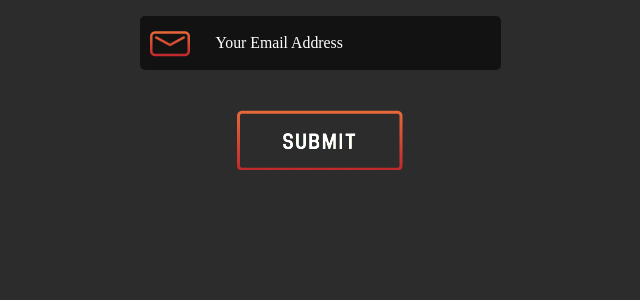
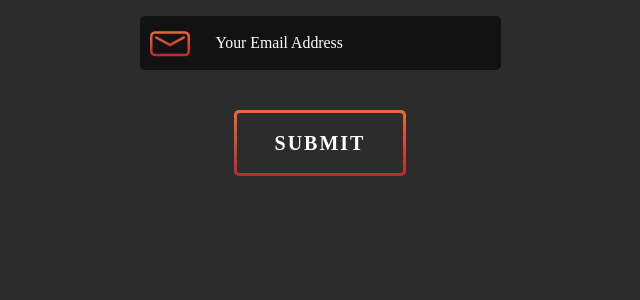
Before and after one commit to tfbarrett1981/HitTrax-HG, a PHP site: page / in a window 1280 px wide. Shown: the part 396-696 px from the top of the page, without its empty margins (320-960 px from the left). Run offline with PHP 8.4, Linux system fonts and the light colour scheme; some libraries are stand-ins or nearby versions; some web fonts are replaced.

Commit message:
submit button

```diff
--- a/css/site.css
+++ b/css/site.css
@@ -197,12 +197,33 @@ hr {
 #passwordInputBox input:-ms-input-placeholder {
   color: #fff !important;
 }
-.submitButton {
-  background: url(../img/form-submit.png) no-repeat;
+.buttonBorder {
+  background-image: linear-gradient(-180deg, #E76A38 0%, #C0282D 100%);
   width: 166px;
   height: 60px;
+  border-radius: 5px;
+  padding: 3px;
+}
+.submitButton {
+  border-radius: 3px;
+  border: 0;
+  width: 100%;
+  height: 100%;
+  color: #fff;
+  background: #2c2c2c;
+  font-family: ManifoldCF-Regular;
+  font-weight: bold;
+  font-size: 20px;
+  letter-spacing: 2px;
+}
+.submitButton:hover {
+  -webkit-transition: all 500ms ease;
+  -moz-transition: all 500ms ease;
+  -ms-transition: all 500ms ease;
+  -o-transition: all 500ms ease;
+  transition: all 500ms ease;
+  background: rgba(44, 44, 44, 0.5);
+}
+.center {
   margin: 0 auto;
-  text-indent: -9999px;
-  border: 0;
-  display: block;
 }
--- a/css/site.less
+++ b/css/site.less
@@ -225,12 +225,37 @@ margin-bottom:40px;
 	}
 }
 
+.buttonBorder {
+    background-image: linear-gradient(-180deg, #E76A38 0%, #C0282D 100%);
+    width: 166px;
+    height: 60px;
+    border-radius: 5px;
+    padding: 3px;
+}
+
 .submitButton{
-	background: url(../img/form-submit.png) no-repeat;
-	width: 166px;
-	height: 60px;
+	border-radius: 3px;
+    border: 0;
+    width: 100%;
+    height: 100%;
+    color: #fff;
+    background: #2c2c2c;
+    font-family: ManifoldCF-Regular;
+    font-weight: bold;
+    font-size: 20px;
+    letter-spacing: 2px;
+}
+
+.submitButton:hover{
+	background: rgba(44,44,44,0.50);
+	-webkit-transition: all 500ms ease;
+	-moz-transition: all 500ms ease;
+	-ms-transition: all 500ms ease;
+	-o-transition: all 500ms ease;
+	transition: all 500ms ease;
+	background: rgba(44,44,44,0.50);
+}
+
+.center{
 	margin: 0 auto;
-	text-indent: -9999px;
-	border: 0;
-	display: block;
 }
--- a/index.html
+++ b/index.html
@@ -36,7 +36,10 @@
             <hr>
             <p id="passwordText">Can’t remember your password? No problem! Enter the email address used for your HitTrax account, and we’ll get things straightened out.</p>
             <div id="passwordInputBox"><img src="img/email-icon.png" alt="">&nbsp;<input type="text" placeholder="Your Email Address"></div>
-            <input type="submit" value="SUBMIT" class="submitButton">
+            <div class="buttonBorder center">
+                <input type="submit" value="SUBMIT" class="submitButton">
+            </div>
+
        </div>
         <footer>
             <nav>
```
